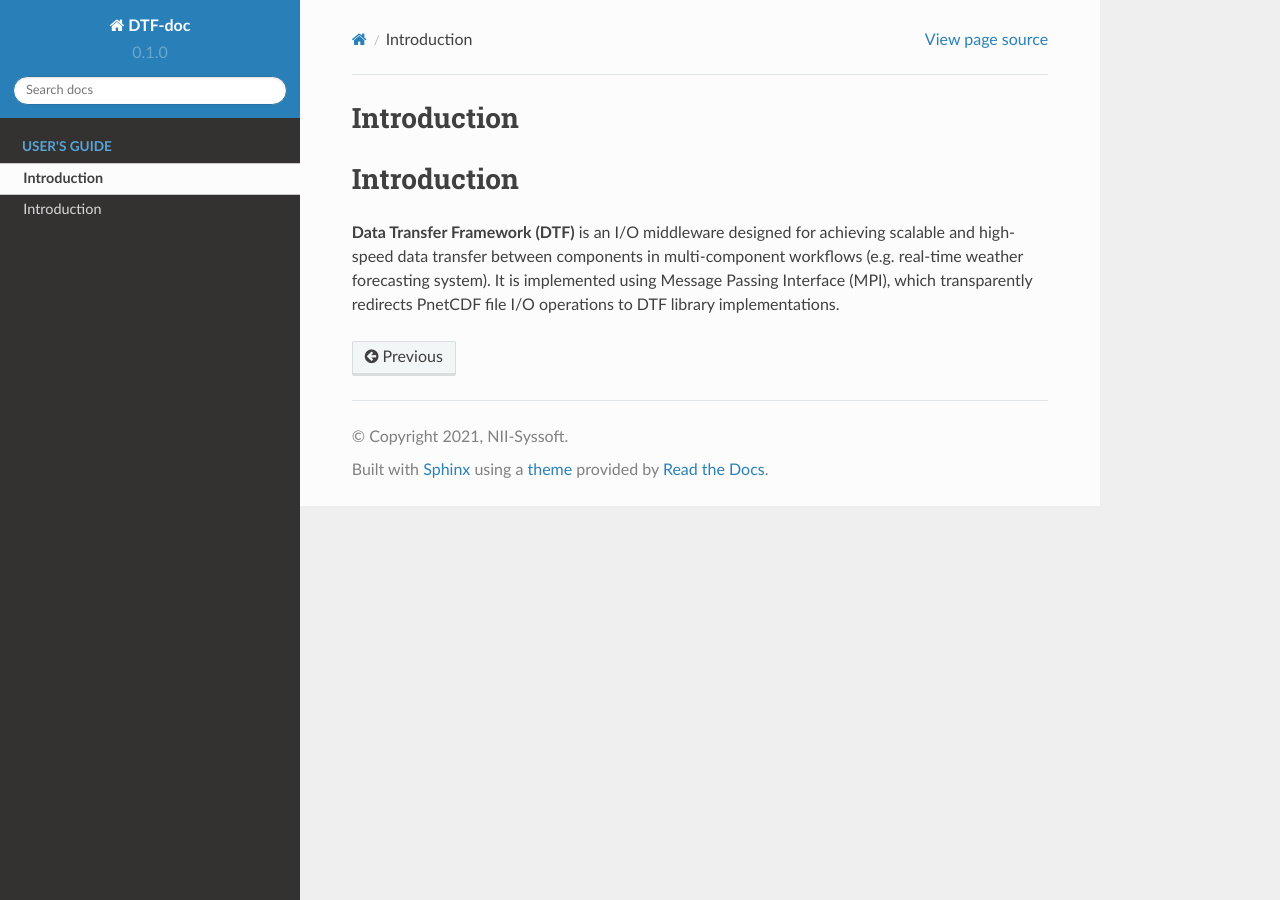
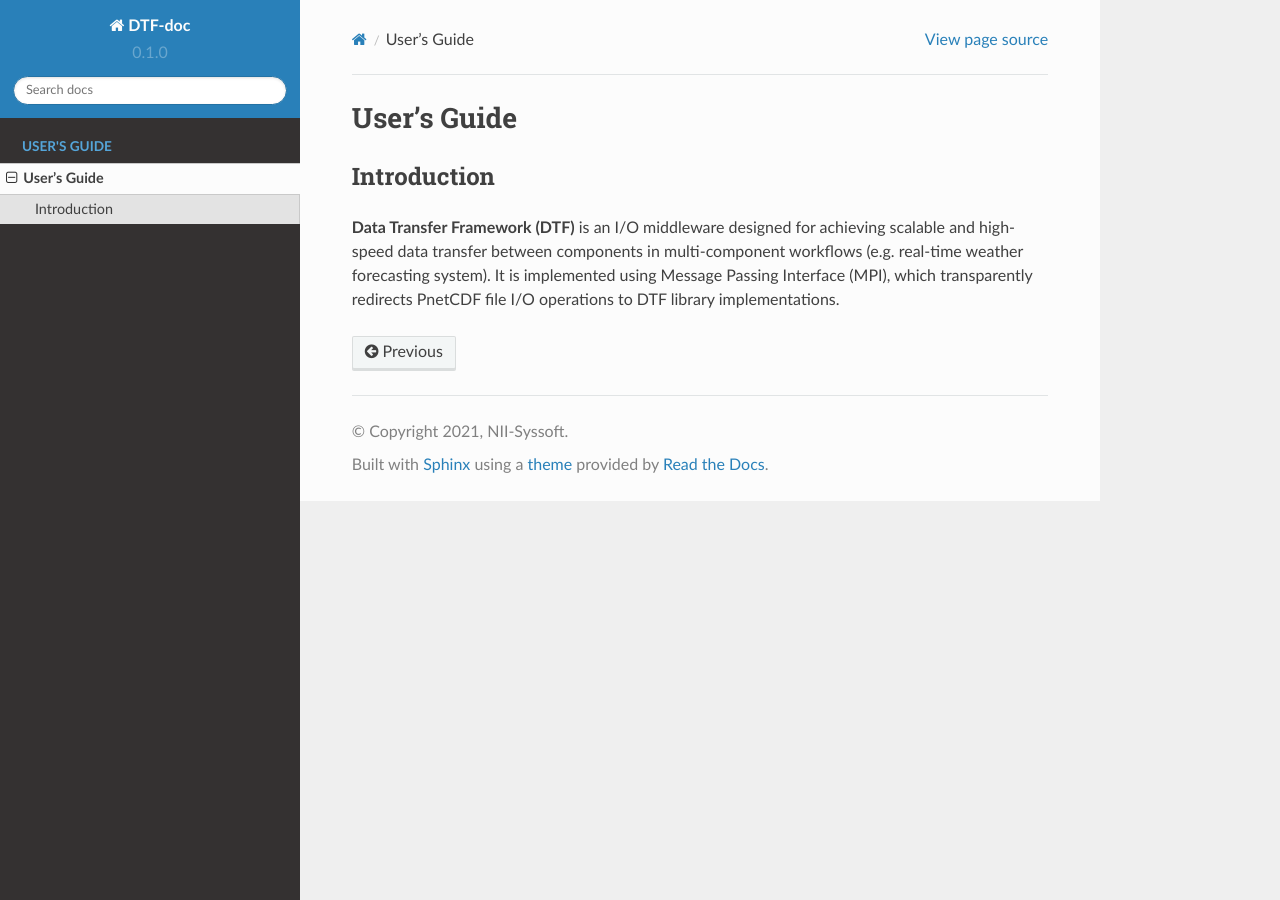
Before and after one commit to yjie2366/dtf-docs, a Sphinx documentation site: the page built from docs/source/user.rst, in a window 1280 px wide. Built offline with Sphinx 7.4.7 and the Read the Docs theme 2.0.0, drawn with Linux system fonts in a browser that asks for light colours.

Commit message:
Update user.rst

```diff
--- a/docs/source/user.rst
+++ b/docs/source/user.rst
@@ -1,4 +1,5 @@
-Introduction
+============
+User's Guide
 ============
 
 .. include:: intro.rst
```
